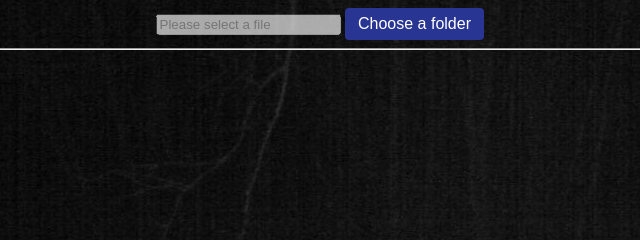
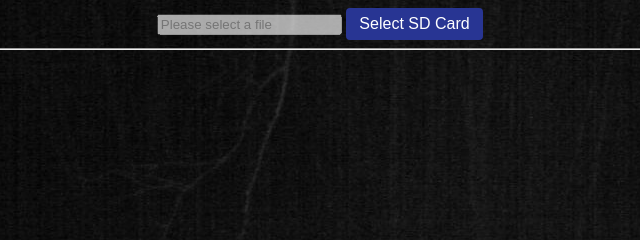
Before and after one commit to 099waldo/trailwatch, an Electron app: page index.html in a window 1366 px wide. Shown: the top 240 px of the page, 363-1003 px from the left. Drawn offline with Linux system fonts and the light colour scheme.

Commit message:
Changed button to say "Select SD Card"

```diff
--- a/index.html
+++ b/index.html
@@ -13,7 +13,7 @@
         <div style="text-align:center;">
             <div class="select-div">
                 <input type="text" placeholder="Please select a file" id="actual-file" disabled="disabled" />
-                <input type="button" value="Choose a folder" id="select-file" class="savebutton" />
+                <input type="button" value="Select SD Card" id="select-file" class="savebutton" />
                 <br>
                 <hr>
             </div>
```
